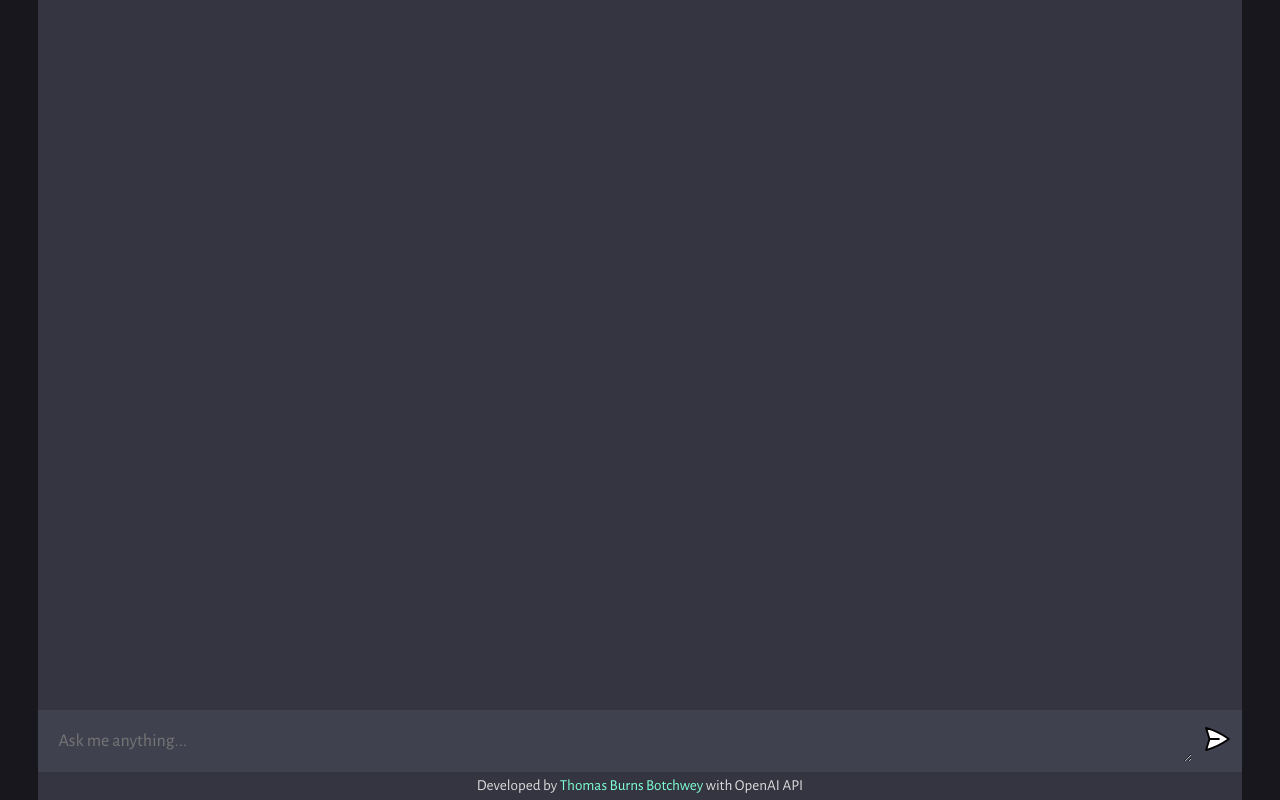
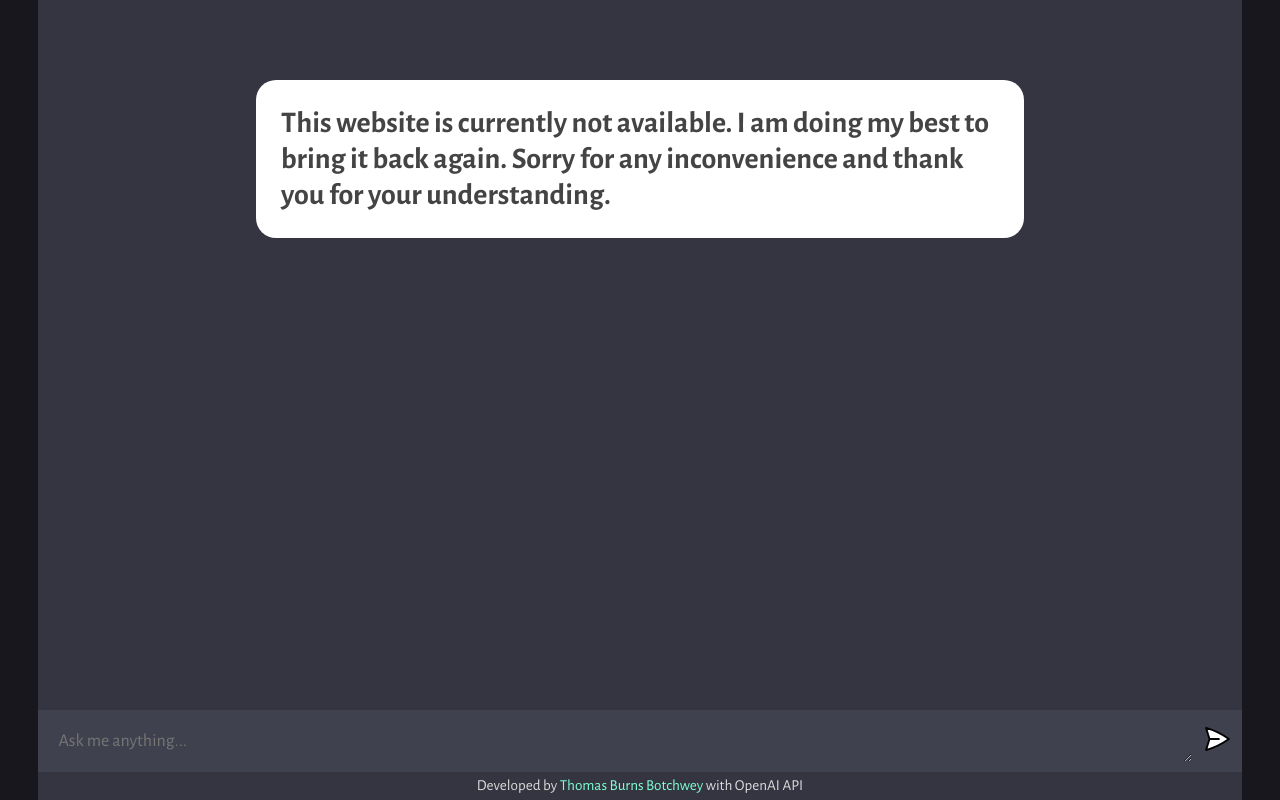
Before and after one commit to Tommy-Burns/chatGPT_clone, a website built with Vite: page client/index.html in a window 1280 px wide. Built offline with nearby package versions, Linux system fonts and the light colour scheme.

Commit message:
Update index.html

```diff
--- a/client/index.html
+++ b/client/index.html
@@ -9,13 +9,13 @@
   </head>
 
   <body>
-    <!-- <div class="alert">
+    <div class="alert">
       <h3>
         This website is currently not available. I am doing my best to bring it
         back again. Sorry for any inconvenience and thank you for your
         understanding.
       </h3>
-    </div> -->
+    </div>
     <div id="app">
       <div id="chat_container"></div>
       <form action="">
```
